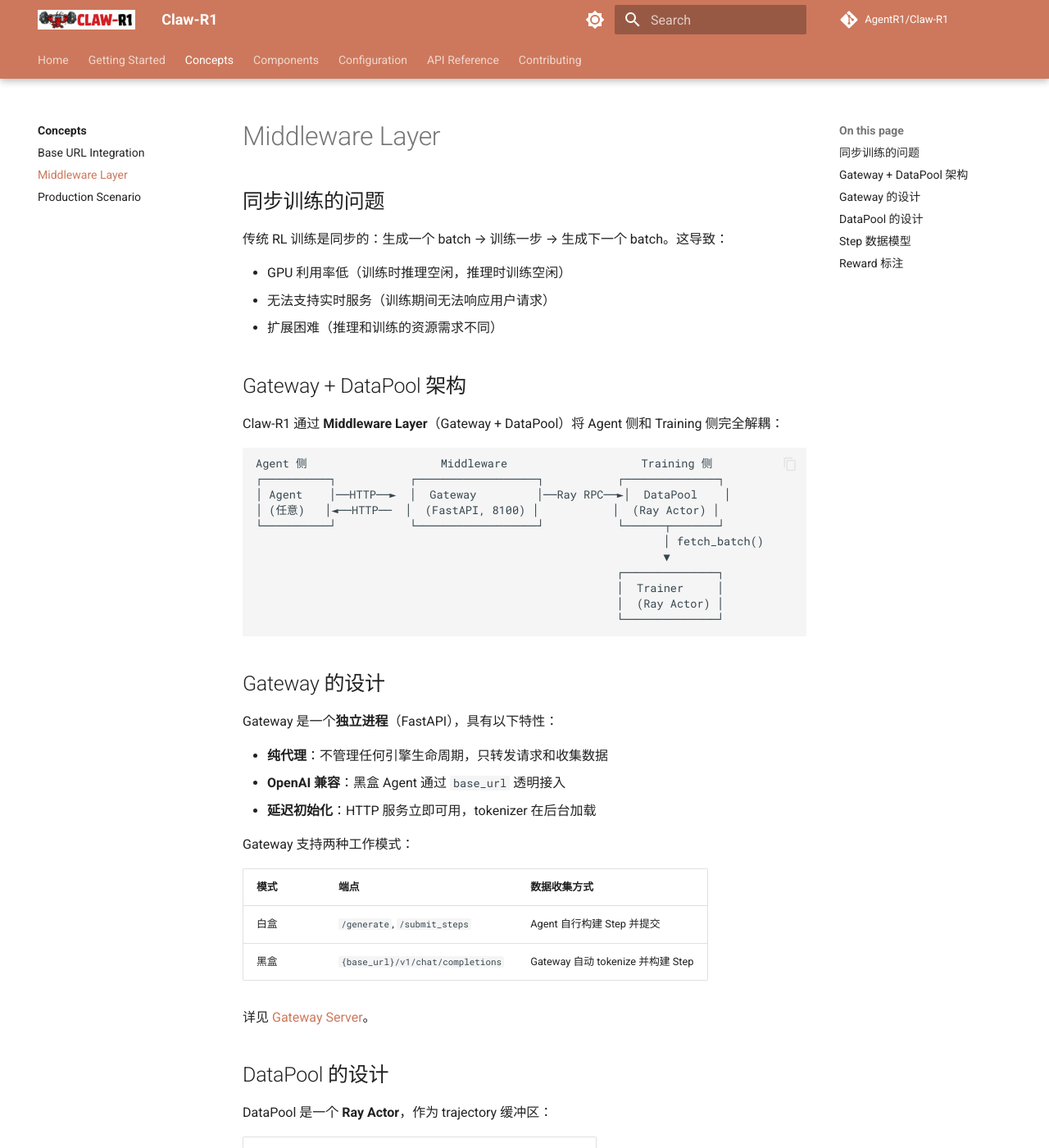
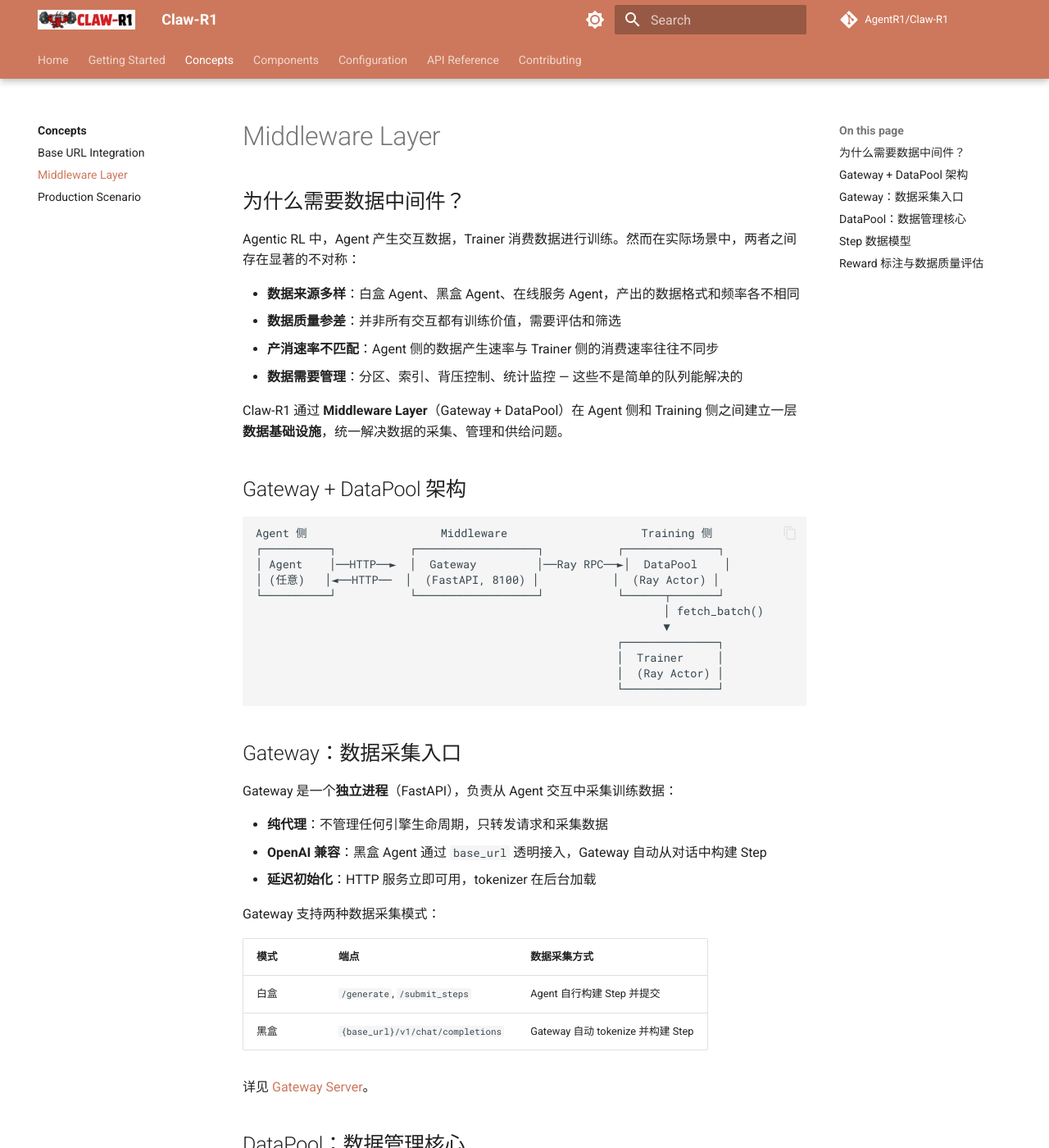
Before and after one commit to AgentR1/Claw-R1, an MkDocs documentation site: the page built from docs/concepts/middleware-layer.md, in a window 1280 px wide and 1400 px high. Shown: the whole window at 82% size. Built offline with MkDocs 1.6.1 and Material for MkDocs 9.7.7, drawn with Linux system fonts in a browser that asks for light colours; comment, search, counter and statistics services are not loaded; some of the changed text lies outside the part shown.

````diff
--- a/docs/components/datapool.md
+++ b/docs/components/datapool.md
@@ -1,19 +1,20 @@
 # DataPool
 
-DataPool 是一个 **Ray Actor**，作为 Agent 侧（Gateway）和 Training 侧（Trainer）之间的中央 trajectory 缓冲区。
+DataPool 是 Claw-R1 的**数据管理核心** — 一个 Ray Actor，承担着 Agent 交互数据的存储、索引、质量追踪、分区管理和按需供给。它不仅是 Agent 侧与 Training 侧之间的缓冲区，更是整个数据基础设施的中枢。
 
 ## 在架构中的角色
 
 ```
-Gateway ──► DataPool.submit_step()      (异步，fire-and-forget)
-Trainer ◄── DataPool.fetch_batch()      (阻塞拉取，batch-ready 的组)
+Gateway ──► DataPool.submit_steps()     (数据采集：异步写入)
+Trainer ◄── DataPool.fetch_batch()      (数据供给：阻塞拉取就绪组)
+            DataPool.get_statistics()   (数据监控：实时统计)
 ```
 
-DataPool 完全解耦了写入速度（由 Agent 请求频率驱动）和读取速度（由训练吞吐量驱动）。双方互不等待。
+DataPool 完全解耦了数据采集速度（由 Agent 请求频率驱动）和数据消费速度（由训练吞吐量驱动）。双方互不等待。
 
-## Channel 系统
+## Channel 系统（数据分区）
 
-DataPool 通过 **channel** 对数据进行分区。默认 channel 为 `"train"`，验证流程使用 `"val"` channel 以隔离数据。
+DataPool 通过 **channel** 对数据进行分区管理。默认 channel 为 `"train"`，验证流程使用 `"val"` channel 以隔离数据。
 
 ```python
 # 训练数据
@@ -81,18 +82,18 @@ while True:
         train_on_batch(batch)
 ```
 
-## 容量管理
+## 容量管理与背压控制
 
-当设置 `max_queue_size` 时，DataPool 在队列满时丢弃最旧的就绪组，防止 Trainer 较慢时内存无限增长：
+当设置 `max_queue_size` 时，DataPool 在队列满时自动丢弃最旧的就绪组，防止数据堆积导致内存无限增长。这种背压机制也确保了训练侧消费的数据尽可能新鲜：
 
 ```yaml
 async_training:
   max_queue_size: null   # null = 无限
 ```
 
-## Training Backend
+## Training Backend（数据供给适配）
 
-DataPool 使用 `TrainingBackend` 将 `list[Step]` 转换为训练引擎的原生格式：
+DataPool 通过可插拔的 `TrainingBackend` 将 `list[Step]` 转换为任意训练引擎的原生格式，实现数据管理与训练框架的解耦：
 
 ```python
 class VerlBackend(TrainingBackend):
@@ -106,9 +107,9 @@ class VerlBackend(TrainingBackend):
         ...
 ```
 
-## Off-policy 支持
+## Off-policy 支持（数据新鲜度管控）
 
-Trainer 可以通过 staleness threshold 配置来处理历史（off-policy）数据：
+每个 Step 都记录了生成时的 `policy_version`，DataPool 和 Trainer 可以据此判断数据的新鲜度。Trainer 通过 staleness threshold 配置来处理历史（off-policy）数据：
 
 ```yaml
 async_training:
--- a/docs/components/index.md
+++ b/docs/components/index.md
@@ -1,77 +1,83 @@
 # Components
 
-Claw-R1 由六个独立可运行的组件组成，通过 HTTP 和 Ray RPC 通信。
+Claw-R1 的组件围绕**数据流**组织：从 Agent 交互的采集，到数据的管理与质量评估，再到向训练引擎的供给。各组件通过 HTTP 和 Ray RPC 通信。
 
 <div class="grid cards" markdown>
 
--   **Gateway Server**
+-   **Gateway Server** · 数据采集入口
 
     ---
 
-    FastAPI HTTP 服务。所有 Agent LLM 调用的网络层入口。管理 vLLM 负载均衡，自动收集训练数据并提交到 DataPool。
+    FastAPI HTTP 服务。所有 Agent LLM 调用的统一入口，自动从交互中采集训练数据（Step）并提交到 DataPool。支持白盒显式提交和黑盒自动采集两种模式。
 
     [:octicons-arrow-right-24: Gateway Server](gateway.md)
 
--   **DataPool**
+-   **DataPool** · 数据管理核心
 
     ---
 
-    Ray Actor。Agent 侧和 Training 侧之间的中央 trajectory 缓冲区。支持 Gateway 的异步写入和 Trainer 的批量读取。
+    Ray Actor。Claw-R1 的数据管理中枢 — 存储、索引、分区和供给交互数据。支持 Channel 隔离、GRPO 分组、容量背压控制和实时统计监控。
 
     [:octicons-arrow-right-24: DataPool](datapool.md)
 
--   **Agent Flow**
+-   **Reward System** · 数据质量评估
 
     ---
 
-    Agent 执行生命周期管理框架。支持白盒（Python）和黑盒（OpenAI API）两种模式。
+    `RewardLoopWorker` Ray Actor。多维度数据质量评估：rule-based、discriminative RM、generative RM，以及人类反馈信号的整合。
+
+    [:octicons-arrow-right-24: Reward System](reward-system.md)
+
+-   **Agent Flow** · 白盒数据采集
+
+    ---
+
+    Agent 执行生命周期管理。白盒 Agent 通过 Python API 显式提交 Step，完整控制数据采集过程。
 
     [:octicons-arrow-right-24: Agent Flow](agent-flow.md)
 
--   **Black-box Agent**
+-   **Black-box Agent** · 黑盒数据采集
 
     ---
 
-    黑盒 Agent 系统。任何使用 OpenAI 兼容 API 的 Agent 通过 `base_url` 透明接入训练循环。
+    零代码侵入的黑盒 Agent 接入。任何使用 OpenAI 兼容 API 的 Agent 通过 `base_url` 透明接入，Gateway 自动采集交互数据。
 
     [:octicons-arrow-right-24: Black-box Agent](blackbox-agent.md)
 
--   **Async Training**
+-   **Async Training** · 数据消费与训练
 
     ---
 
-    `AsyncTrainer` 和 `AsyncRollouter` Ray Actor。持续、非阻塞的训练循环，带参数同步。
+    `AsyncTrainer` 和 `AsyncRollouter` Ray Actor。持续从 DataPool 消费高质量数据进行训练，带参数同步。
 
     [:octicons-arrow-right-24: Async Training](async-training.md)
 
--   **Reward System**
-
-    ---
-
-    `RewardLoopWorker` Ray Actor。从 rule-based、discriminative 或 generative reward model 计算 step 级别的 reward。
-
-    [:octicons-arrow-right-24: Reward System](reward-system.md)
-
 </div>
 
-## 组件交互图
+## 数据流全景
 
 ```
+                        数据采集层
                       ┌─────────────────────────────────────────┐
   黑盒 Agent ────────►│                                         │
   (base_url)          │         GATEWAY SERVER                  │
                       │         (FastAPI, 端口 8100)             │
-  白盒 Agent ────────►│                                         │
+  白盒 Agent ────────►│         自动采集交互 Step                 │
   (AgentFlow)         └────────────┬────────────────────────────┘
-                                   │ Ray RPC (submit_step)
+                                   │ Ray RPC (submit_steps)
                                    ▼
+                        数据管理层
                       ┌─────────────────────────────────────────┐
                       │         DATAPOOL                         │
                       │         (Ray Actor)                      │
-                      │         Channel: train / val              │
+                      │                                          │
+                      │  • 存储与索引    • Channel 分区            │
+                      │  • GRPO 分组     • 容量背压控制            │
+                      │  • 质量评估      • 实时统计监控            │
                       └──────────────────┬──────────────────────┘
                                          │ fetch_batch()
                                          ▼
+                        数据消费层
                       ┌─────────────────────────────────────────┐
                       │         ASYNC TRAINER                    │
                       │         (Ray Actor, Training GPU Pool)   │
--- a/docs/concepts/index.md
+++ b/docs/concepts/index.md
@@ -1,59 +1,60 @@
 # Core Concepts
 
-Claw-R1 的设计围绕三个核心概念展开，它们共同构成一个闭环飞轮。
+Claw-R1 的设计围绕三个核心概念展开：**通用数据采集**、**数据中间件管理**和**数据驱动的持续进化**。它们共同构成一个从采集到训练的数据飞轮。
 
 <div class="grid cards" markdown>
 
--   **Base URL Integration**
+-   **Base URL Integration** · 通用数据采集
 
     ---
 
-    零代码侵入的黑盒 Agent 接入机制。任何使用 OpenAI 兼容 API 的 Agent 只需修改 `base_url` 即可透明接入训练系统。
+    零代码侵入的 Agent 数据采集机制。任何使用 OpenAI 兼容 API 的 Agent 只需修改 `base_url`，Gateway 即可自动采集其交互数据。
 
     [:octicons-arrow-right-24: Base URL Integration](base-url-integration.md)
 
--   **Middleware Layer**
+-   **Middleware Layer** · 数据中间件
 
     ---
 
-    Gateway + DataPool 中间件架构。完全解耦 Agent 侧和 Training 侧，支持异步数据收集和训练。
+    Gateway + DataPool 数据基础设施。统一解决数据的采集入口、质量管理、分区缓冲和按需供给。
 
     [:octicons-arrow-right-24: Middleware Layer](middleware-layer.md)
 
--   **Production Scenario**
+-   **Production Scenario** · 数据驱动进化
 
     ---
 
-    "部署 = 训练" 范式。Agent 在服务用户的同时持续收集数据和改进，无需离线重训。
+    "部署 = 训练" 范式。Agent 在服务用户的同时持续采集交互数据，用户行为天然成为数据质量信号，驱动模型持续进化。
 
     [:octicons-arrow-right-24: Production Scenario](production-scenario.md)
 
 </div>
 
-## 闭环飞轮
+## 数据飞轮
 
 ```
                     base_url
                  ┌────────────┐
-                 │ 黑盒 Agent  │
-                 │ (任意框架)   │
+                 │ 任意 Agent  │
+                 │ (白盒/黑盒) │
                  └──────┬─────┘
                         │ OpenAI API
                         ▼
               ┌──────────────────┐
-              │    Gateway       │ ← Middleware Layer
-              │  (自动收集数据)   │
+              │    Gateway       │ ← 数据采集入口
+              │  (自动采集 Step)  │
               └────────┬─────────┘
                        │
                        ▼
               ┌──────────────────┐
-              │    DataPool      │
+              │    DataPool      │ ← 数据管理核心
+              │  (评估·筛选·供给) │    (质量评估 + 分区管理)
               └────────┬─────────┘
                        │
                        ▼
               ┌──────────────────┐
-              │    Trainer       │ ← Production Scenario
-              │  (持续训练)       │    (部署 = 训练)
+              │    Trainer       │ ← 数据消费
+              │  (持续训练)       │
               └────────┬─────────┘
                        │ 权重同步
                        ▼
@@ -65,6 +66,6 @@ Claw-R1 的设计围绕三个核心概念展开，它们共同构成一个闭环
 
 三个概念的协同：
 
-1. **Base URL** 让任何 Agent 零成本接入
-2. **Middleware** 异步收集和缓冲训练数据
-3. **Production Scenario** 让模型在服务中持续进化
+1. **Base URL** 让任何 Agent 的交互数据零成本被采集
+2. **Middleware** 管理数据的质量、分区和供给
+3. **Production Scenario** 让人类反馈信号自然融入数据，驱动模型持续进化
--- a/docs/concepts/middleware-layer.md
+++ b/docs/concepts/middleware-layer.md
@@ -1,16 +1,17 @@
 # Middleware Layer
 
-## 同步训练的问题
+## 为什么需要数据中间件？
 
-传统 RL 训练是同步的：生成一个 batch → 训练一步 → 生成下一个 batch。这导致：
+Agentic RL 中，Agent 产生交互数据，Trainer 消费数据进行训练。然而在实际场景中，两者之间存在显著的不对称：
 
-- GPU 利用率低（训练时推理空闲，推理时训练空闲）
-- 无法支持实时服务（训练期间无法响应用户请求）
-- 扩展困难（推理和训练的资源需求不同）
+- **数据来源多样**：白盒 Agent、黑盒 Agent、在线服务 Agent，产出的数据格式和频率各不相同
+- **数据质量参差**：并非所有交互都有训练价值，需要评估和筛选
+- **产消速率不匹配**：Agent 侧的数据产生速率与 Trainer 侧的消费速率往往不同步
+- **数据需要管理**：分区、索引、背压控制、统计监控 — 这些不是简单的队列能解决的
+
+Claw-R1 通过 **Middleware Layer**（Gateway + DataPool）在 Agent 侧和 Training 侧之间建立一层**数据基础设施**，统一解决数据的采集、管理和供给问题。
 
 ## Gateway + DataPool 架构
-
-Claw-R1 通过 **Middleware Layer**（Gateway + DataPool）将 Agent 侧和 Training 侧完全解耦：
 
 ```
 Agent 侧                    Middleware                    Training 侧
@@ -26,60 +27,63 @@ Agent 侧                    Middleware                    Training 侧
                                                       └──────────────┘
 ```
 
-## Gateway 的设计
+## Gateway：数据采集入口
 
-Gateway 是一个**独立进程**（FastAPI），具有以下特性：
+Gateway 是一个**独立进程**（FastAPI），负责从 Agent 交互中采集训练数据：
 
-- **纯代理**：不管理任何引擎生命周期，只转发请求和收集数据
-- **OpenAI 兼容**：黑盒 Agent 通过 `base_url` 透明接入
+- **纯代理**：不管理任何引擎生命周期，只转发请求和采集数据
+- **OpenAI 兼容**：黑盒 Agent 通过 `base_url` 透明接入，Gateway 自动从对话中构建 Step
 - **延迟初始化**：HTTP 服务立即可用，tokenizer 在后台加载
 
-Gateway 支持两种工作模式：
+Gateway 支持两种数据采集模式：
 
-| 模式 | 端点 | 数据收集方式 |
+| 模式 | 端点 | 数据采集方式 |
 |---|---|---|
 | 白盒 | `/generate`, `/submit_steps` | Agent 自行构建 Step 并提交 |
 | 黑盒 | `{base_url}/v1/chat/completions` | Gateway 自动 tokenize 并构建 Step |
 
 详见 [Gateway Server](../components/gateway.md)。
 
-## DataPool 的设计
+## DataPool：数据管理核心
 
-DataPool 是一个 **Ray Actor**，作为 trajectory 缓冲区：
+DataPool 是一个 **Ray Actor**，不仅是 trajectory 缓冲区，更是 Claw-R1 的数据管理中枢：
 
-| 特性 | 说明 |
+| 能力 | 说明 |
 |---|---|
-| **异步写入** | Gateway 通过 fire-and-forget 的 Ray RPC 提交 Step |
-| **阻塞读取** | Trainer 调用 `fetch_batch()` 等待完整的 prompt 组 |
-| **Channel 分区** | `"train"` 和 `"val"` 数据隔离 |
-| **FIFO 队列** | 按 `prompt_uid` 分组，完整组按先进先出顺序消费 |
-| **容量管理** | 可配置 `max_queue_size` 防止内存溢出 |
+| **数据存储** | 以 Step 粒度存储交互数据，支持多维索引 |
+| **质量追踪** | 每个 Step 记录 `policy_version`，支持新鲜度检测 |
+| **Channel 分区** | `"train"` 和 `"val"` 数据隔离，互不干扰 |
+| **GRPO 分组** | 按 `prompt_uid` 分组，凑齐所有 rollout 后才供给训练 |
+| **容量管理** | 可配置 `max_queue_size`，超限自动丢弃最旧数据 |
+| **统计监控** | 实时提供队列深度、produce/consume/drop 速率等指标 |
 
 详见 [DataPool](../components/datapool.md)。
 
 ## Step 数据模型
+
+Step 是数据管理的原子单位，记录了一次 Agent 交互的完整信息：
 
 ```python
 @dataclass
 class Step:
     prompt_ids:     list[int]   # state: 完整上下文 token IDs
     response_ids:   list[int]   # action: LLM 生成的 token IDs
-    reward:         float       # 即时 reward
+    reward:         float       # 即时 reward（质量评分）
     trajectory_uid: str         # 同一对话的 step 共享此 ID
     prompt_uid:     str         # 同一 prompt 的 rollout 共享此 ID
     step_index:     int         # trajectory 内的位置
-    policy_version: int         # 生成时的策略版本
+    policy_version: int         # 生成时的策略版本（新鲜度追踪）
     is_last:        bool        # 是否为最后一个 step
-    metadata:       dict        # 辅助数据
+    metadata:       dict        # 辅助数据（来源、数据集字段等）
 ```
 
-## Reward 标注
+## Reward 标注与数据质量评估
 
-Reward 计算与 Agent 服务**解耦**：
+Reward 计算与 Agent 服务**解耦**，确保数据质量评估不影响 Agent 服务延迟：
 
-1. Gateway 提交 Step 时 `reward=0.0`
+1. Gateway 采集 Step 时 `reward=0.0`（原始数据）
 2. DataPool 存储原始 Step
-3. Trainer 在 PPO 更新前通过 `RewardLoopWorker` 计算 reward
-4. 更新后的 reward 用于 advantage 计算
+3. Trainer 在消费数据前通过 `RewardLoopWorker` 评估数据质量（计算 reward）
+4. 评估后的 reward 用于 advantage 计算和数据筛选
 
-这确保了即使是慢速的 generative reward model 也不会影响 Agent 服务延迟。
+这种设计使得即使是慢速的 generative reward model 或人类反馈管线也不会影响 Agent 的正常服务。
````
Also changed, not shown: README.md (+19 -18 lines), docs/index.md (+37 -30 lines).
